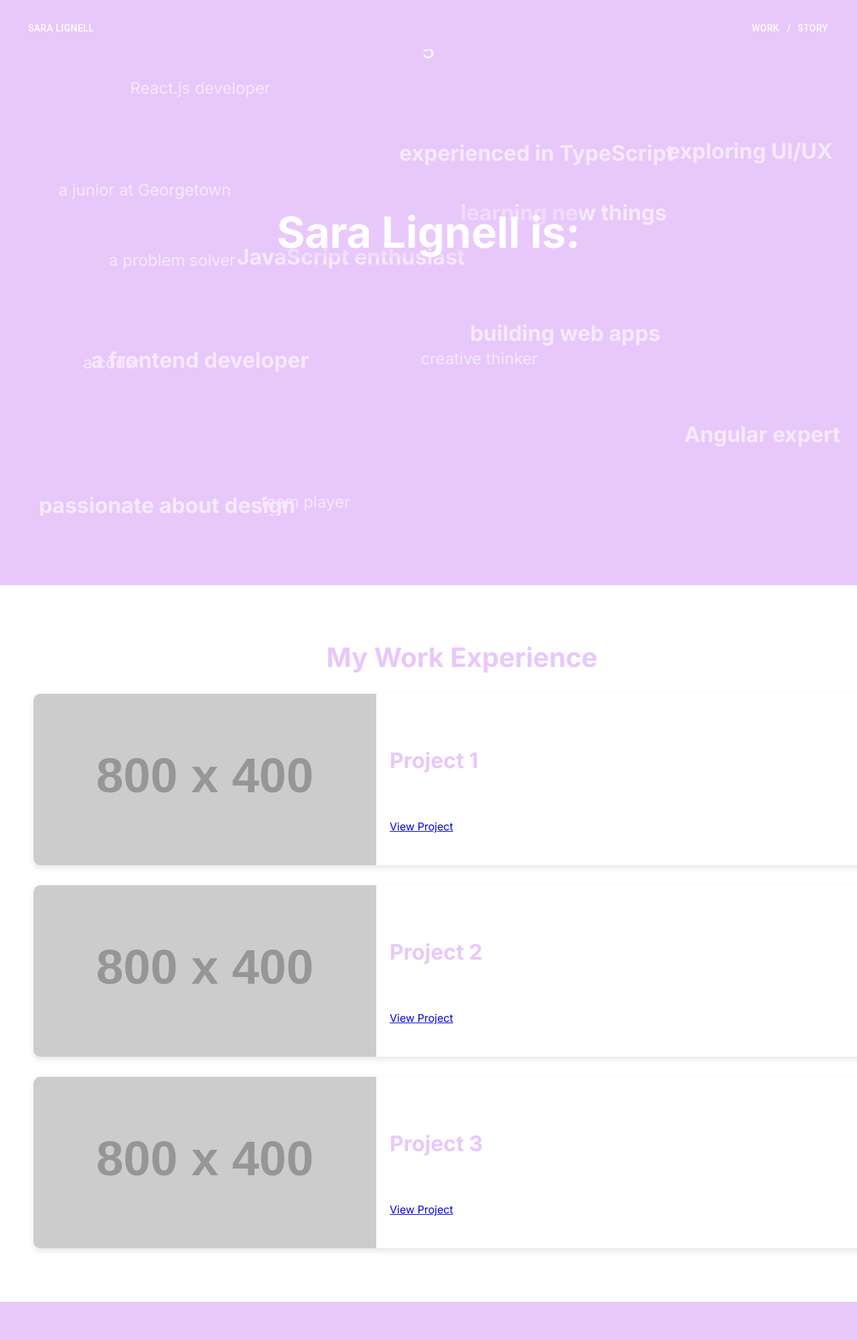
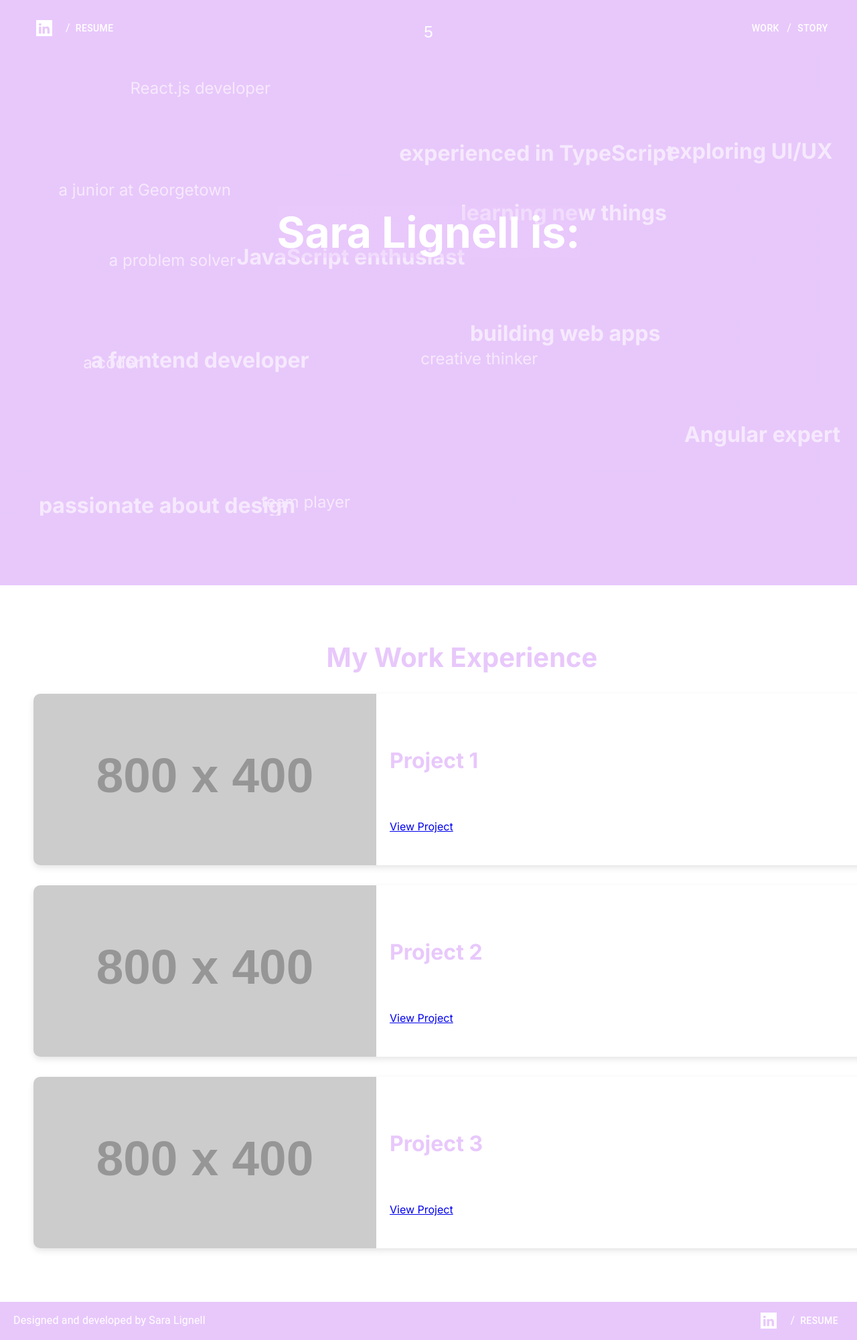
Before and after one commit to saralignell/personalWebsite, a React (Create React App) app in the folder saralignell-site/: page / in a window 1280 px wide. Shown: the top 2001 px of the page at 67% size. Before the commit the page ends 1944 px from the top, so only its background shows below. Built offline with nearby package versions, Linux system fonts and the light colour scheme.

Commit message:
footer and navbar update

```diff
--- a/saralignell-site/src/App.tsx
+++ b/saralignell-site/src/App.tsx
@@ -4,6 +4,7 @@ import LandingPage from './LandingPage';
 import WorkExperience from './WorkExperience';
 import MyStory from './MyStory';
 import Navbar from './Navbar';
+import Footer from './Footer'; // Ensure footer is imported
 import './App.css';
 
 const App: React.FC = () => {
@@ -11,11 +12,16 @@ const App: React.FC = () => {
     <div className="custom-cursor"> {/* Apply custom cursor class */}
       <Router>
         <Navbar />
-        <Routes>
-          <Route path="/" element={<LandingPage />} />
-          <Route path="/work-experience" element={<WorkExperience />} />
-          <Route path="/my-story" element={<MyStory />} />
-        </Routes>
+        {/* Main content */}
+        <div className="main-content">
+          <Routes>
+            <Route path="/" element={<LandingPage />} />
+            <Route path="/work-experience" element={<WorkExperience />} />
+            <Route path="/my-story" element={<MyStory />} />
+          </Routes>
+        </div>
+        {/* Footer */}
+        <Footer />
       </Router>
     </div>
   );
--- /dev/null
+++ b/saralignell-site/src/Footer.css
@@ -0,0 +1,42 @@
+.footer {
+    display: flex;
+    justify-content: space-between;
+    align-items: center;
+    padding: 10px 20px;
+    background-color: #E8C8FB; /* Purple background */
+    color: white; /* White text */
+    font-size: 0.8rem;
+  }
+
+  .footer-left {
+    font-family: 'Inter', sans-serif;
+  }
+
+  .footer-right {
+    display: flex;
+    align-items: center;
+  }
+
+  .footer-text-button {
+    text-decoration: none;
+    font-family: 'Inter', sans-serif;
+    color: white;
+    transition: color 0.3s;
+  }
+
+  .footer-text-button:hover {
+    color: lightgray; /* Hover effect */
+  }
+
+  .footer-button {
+    font-family: 'Inter', sans-serif;
+    color: white;
+    text-decoration: none;
+    margin: 0 5px;
+  }
+
+  .footer-icon {
+    width: 24px;
+    height: 24px;
+    vertical-align: middle;
+  }
--- a/saralignell-site/src/Footer.tsx
+++ b/saralignell-site/src/Footer.tsx
@@ -1,25 +1,28 @@
 import React from 'react';
-import AppBar from '@mui/material/AppBar';
-import Toolbar from '@mui/material/Toolbar';
+import './Footer.css';
+import { Link } from 'react-router-dom';
+import LinkedInIcon from './assets/Inkedin.svg'; // Import LinkedIn logo SVG
 import Typography from '@mui/material/Typography';
 import Button from '@mui/material/Button';
-import { Link } from 'react-router-dom';
-import linkedinIcon from './assets/Inkedin.svg'
-import './Footer.css';
 
 const Footer: React.FC = () => {
   return (
-    <AppBar position="static" className="footer" color="transparent">
-      <Toolbar>
-        <Typography variant="h6" className="footer-title">
-          <Button color="inherit" component={Link} to="/">Sara Lignell</Button>
+    <footer className="footer">
+      <div className="footer-left">
+        <Typography variant="body1" component={Link} to="/my-story" className="footer-text-button" color="inherit">
+          Designed and developed by Sara Lignell
         </Typography>
-        <div className="footer-links">
-          <Button color="inherit" component={Link} to="/work-experience">Work</Button>
-          <Button color="inherit" component={Link} to="/my-story">Story</Button>
-        </div>
-      </Toolbar>
-    </AppBar>
+      </div>
+      <div className="footer-right">
+          <Button color="inherit" component="a" href="https://www.linkedin.com/in/sara-lignell" target="_blank" className="footer-button">
+            <img src={LinkedInIcon} alt="LinkedIn" className="footer-icon" />
+          </Button>
+          <Typography variant="body1" className="navbar-separator"> / </Typography> {/* Separator */}
+          <Button color="inherit" component={Link} to="/resume.pdf" target="_blank" className="footer-button">
+            Resume
+          </Button>
+      </div>
+    </footer>
   );
 };
 
--- a/saralignell-site/src/LandingPage.css
+++ b/saralignell-site/src/LandingPage.css
@@ -6,7 +6,7 @@
     justify-content: center;
     align-items: center;
     color: white;
-    overflow: hidden;
+    overflow: visible;
 
 }
 
@@ -128,8 +128,8 @@ h1 {
 /* Countdown Timer */
 .countdown-timer {
     position: absolute;
-    top: -1rem;
-    font-size: 2rem;
+    top: -2.5rem;
+    font-size: 1.5rem;
     color: #FFFFFF;
     font-family: 'Orbitron', sans-serif; /* Cool font, adjust as needed */
     z-index: 1000 !important;
--- a/saralignell-site/src/LandingPage.tsx
+++ b/saralignell-site/src/LandingPage.tsx
@@ -67,7 +67,7 @@ const LandingPage: React.FC = () => {
 
     // Start the countdown
     const countdownInterval = setInterval(() => {
-          setCountdown(prevCountdown => prevCountdown - 1);
+      setCountdown((prevCountdown) => prevCountdown - 1);
     }, 1000);
 
     const timeoutId = setTimeout(() => {
@@ -77,13 +77,12 @@ const LandingPage: React.FC = () => {
         (text as HTMLElement).style.opacity = "0"; // Fade out floating text
       });
 
-     // Show final text immediately after floating text fades out
+      setTimeout(() => {
         setFinalTextVisible(true);
-
-     // Add 0.5 second delay before auto-scrolling to the project section
         setTimeout(() => {
-       scrollToProjects(); // Auto-scroll to projects after 0.5 seconds
-     }, 1000); // 0.5 second delay before auto-scroll
+          scrollToProjects(); // Add 0.5 second delay before scrolling to project section
+        }, 500); // 0.5 second delay before auto-scrolling
+      }, 3000);
     }, 10000); // 10 seconds delay (countdown duration)
 
     return () => {
@@ -91,7 +90,6 @@ const LandingPage: React.FC = () => {
       clearInterval(countdownInterval);
     };
   }, []);
-
 
   return (
     <div>
--- a/saralignell-site/src/Navbar.css
+++ b/saralignell-site/src/Navbar.css
@@ -1,23 +1,34 @@
 .navbar {
-  background-color: #E8C8FB;
+  background-color: transparent;
 }
 
 .navbar-title {
+  display: flex; /* Align children in a row */
+  align-items: center; /* Vertically center items */
   flex-grow: 1; /* This pushes the links to the right */
   font-family: 'Inter', sans-serif;
-  display: inline-block; /* Ensure the title is treated as inline */
 }
 
 .navbar-links {
-  display: flex; /* Use flexbox to keep links on one line */
-  align-items: center; /* Vertically center the links and separator */
+  display: flex; /* Align children in a row */
+  align-items: center; /* Vertically center items */
 }
 
-.navbar-links button {
-  font-family: 'Inter', sans-serif;
-  margin: 0 5px; /* Add space around buttons */
+.navbar-separator {
+  margin: 0 5px; /* Add space around the separators */
+  display: flex;
+  align-items: center; /* Ensure vertical centering of the separator */
 }
 
-.navbar-links typography {
-  margin: 0 5px; /* Add space around the separator ("/") */
+.footer-button {
+  font-family: 'Inter', sans-serif;
+  color: white;
+  text-decoration: none;
+  margin: 0 5px;
 }
+
+.footer-icon {
+  width: 24px;
+  height: 24px;
+  vertical-align: middle;
+}
--- a/saralignell-site/src/Navbar.tsx
+++ b/saralignell-site/src/Navbar.tsx
@@ -3,19 +3,26 @@ import AppBar from '@mui/material/AppBar';
 import Toolbar from '@mui/material/Toolbar';
 import Typography from '@mui/material/Typography';
 import Button from '@mui/material/Button';
+import LinkedInIcon from './assets/Inkedin.svg';
 import { Link } from 'react-router-dom';
 import './Navbar.css';
 
 const Navbar: React.FC = () => {
   return (
-    <AppBar position="static" className="navbar" color="transparent">
+    <AppBar position="relative" className="navbar" color="transparent">
       <Toolbar>
-        <Typography variant="h6" className="navbar-title">
-          <Button color="inherit" component={Link} to="/">Sara Lignell</Button>
-        </Typography>
+        <div className="navbar-title">
+          <Button color="inherit" component="a" href="https://www.linkedin.com/in/sara-lignell" target="_blank" className="footer-button">
+            <img src={LinkedInIcon} alt="LinkedIn" className="footer-icon" />
+          </Button>
+          <Typography variant="body1" className="navbar-separator"> / </Typography> {/* Separator */}
+          <Button color="inherit" component={Link} to="/resume.pdf" target="_blank" className="footer-button">
+            Resume
+          </Button>
+        </div>
         <div className="navbar-links">
           <Button color="inherit" component={Link} to="/work-experience">Work</Button>
-          <Typography variant="body1"> / </Typography> {/* Separator */}
+          <Typography variant="body1" className="navbar-separator"> / </Typography> {/* Separator */}
           <Button color="inherit" component={Link} to="/my-story">Story</Button>
         </div>
       </Toolbar>
```
Lines whose indentation alone changed are shown as unchanged.
